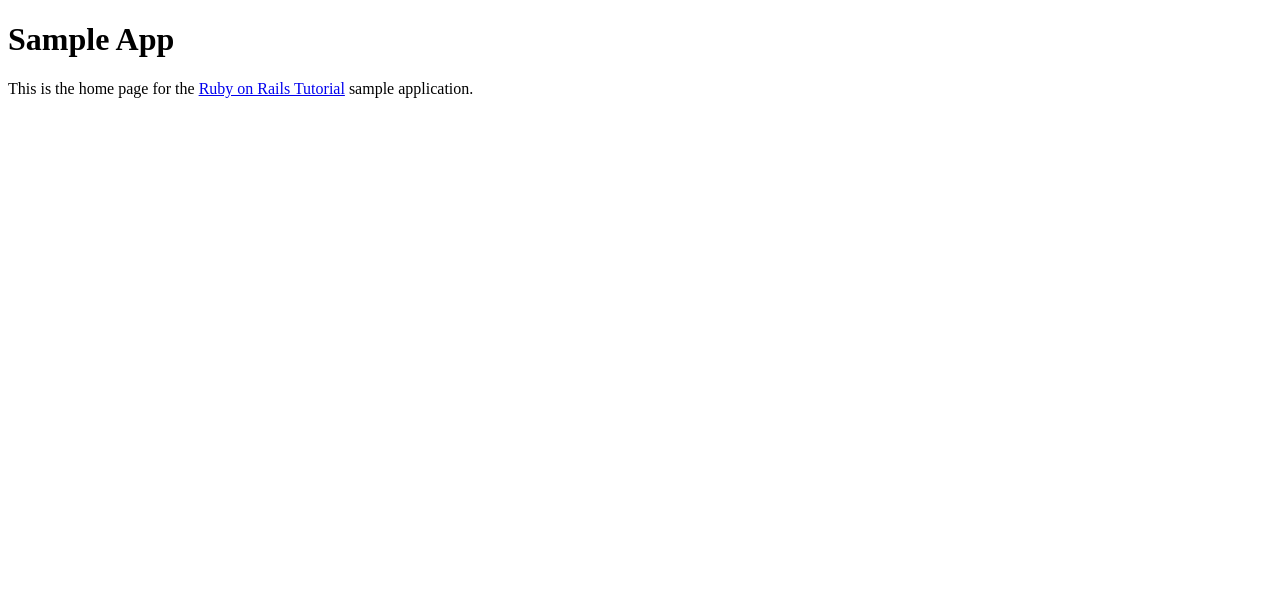
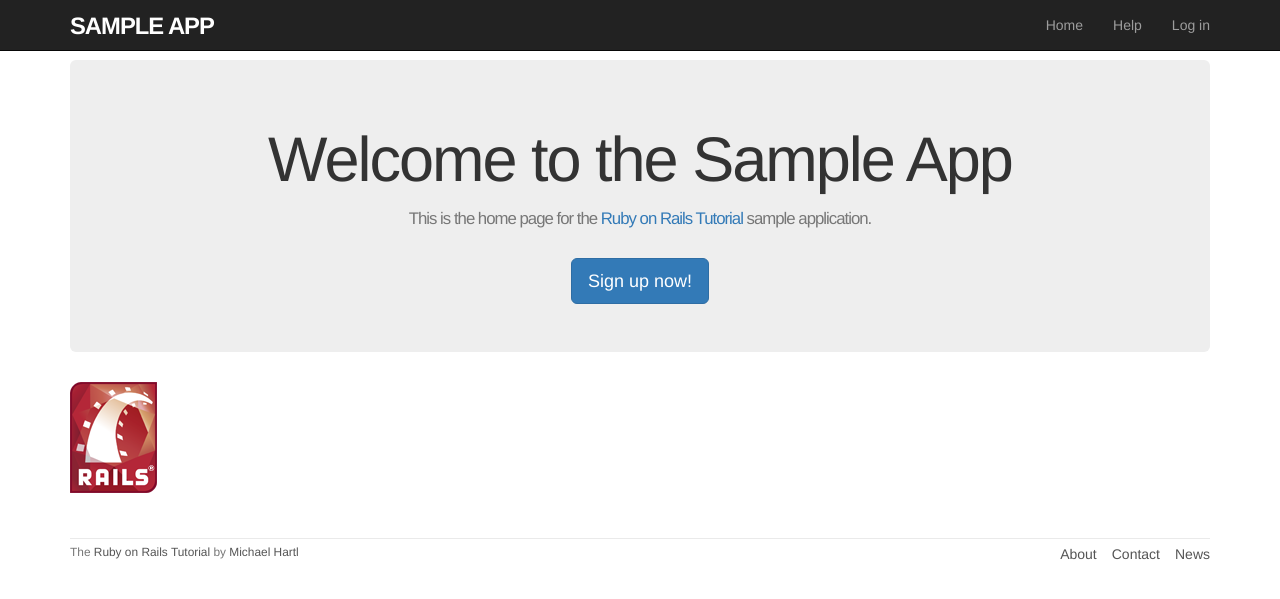
Before and after one commit to SaitoNabetani/sample_app_rails, a Rails app: page / in a window 1280 px wide. Shown: the top 599 px of the page. Run offline with Rails 7, Linux system fonts and the light colour scheme; style sheets or scripts are compiled from the project's sources; some libraries are stand-ins or nearby versions.

Commit message:
5.1 done

```diff
--- /dev/null
+++ b/app/assets/stylesheets/custom.scss
@@ -0,0 +1,100 @@
+@import "bootstrap-sprockets";
+@import "bootstrap";
+
+/* universal */
+
+body {
+  padding-top: 60px;
+}
+
+section {
+  overflow: auto;
+}
+
+textarea {
+  resize: vertical;
+}
+
+.center {
+  text-align: center;
+}
+
+.center h1 {
+  margin-bottom: 10px;
+}
+
+/* typography */
+
+h1, h2, h3, h4, h5, h6 {
+  line-height: 1;
+}
+
+h1 {
+  font-size: 3em;
+  letter-spacing: -2px;
+  margin-bottom: 30px;
+  text-align: center;
+}
+
+h2 {
+  font-size: 1.2em;
+  letter-spacing: -1px;
+  margin-bottom: 30px;
+  text-align: center;
+  font-weight: normal;
+  color: #777;
+}
+
+p {
+  font-size: 1.1em;
+  line-height: 1.7em;
+}
+
+/* header */
+
+#logo {
+  float: left;
+  margin-right: 10px;
+  font-size: 1.7em;
+  color: #fff;
+  text-transform: uppercase;
+  letter-spacing: -1px;
+  padding-top: 9px;
+  font-weight: bold;
+}
+
+#logo:hover {
+  color: #fff;
+  text-decoration: none;
+}
+
+/* footer */
+
+footer {
+  margin-top: 45px;
+  padding-top: 5px;
+  border-top: 1px solid #eaeaea;
+  color: #777;
+}
+
+footer a {
+  color: #555;
+}
+
+footer a:hover {
+  color: #222;
+}
+
+footer small {
+  float: left;
+}
+
+footer ul {
+  float: right;
+  list-style: none;
+}
+
+footer ul li {
+  float: left;
+  margin-left: 15px;
+}
--- /dev/null
+++ b/app/views/layouts/_footer.html.erb
@@ -0,0 +1,13 @@
+<footer class="footer">
+  <small>
+    The <a href="https://railstutorial.jp/">Ruby on Rails Tutorial</a>
+    by <a href="http://www.michaelhartl.com/">Michael Hartl</a>
+  </small>
+  <nav>
+    <ul>
+      <li><%= link_to "About",   '#' %></li>
+      <li><%= link_to "Contact", '#' %></li>
+      <li><a href="http://news.railstutorial.org/">News</a></li>
+    </ul>
+  </nav>
+</footer>
--- /dev/null
+++ b/app/views/layouts/_header.html.erb
@@ -0,0 +1,12 @@
+<header class="navbar navbar-fixed-top navbar-inverse">
+  <div class="container">
+    <%= link_to "sample app", '#', id: "logo" %>
+    <nav>
+      <ul class="nav navbar-nav navbar-right">
+        <li><%= link_to "Home",   '#' %></li>
+        <li><%= link_to "Help",   '#' %></li>
+        <li><%= link_to "Log in", '#' %></li>
+      </ul>
+    </nav>
+  </div>
+</header>
--- /dev/null
+++ b/app/views/layouts/_shim.html.erb
@@ -0,0 +1,4 @@
+<!--[if lt IE 9]>
+  <script src="//cdnjs.cloudflare.com/ajax/libs/html5shiv/r29/html5.min.js">
+  </script>
+<![endif]-->
--- a/app/views/layouts/application.html.erb
+++ b/app/views/layouts/application.html.erb
@@ -7,8 +7,13 @@
                                'data-turbolinks-track': 'reload' %>
     <%= javascript_include_tag 'application',
                                'data-turbolinks-track': 'reload' %>
+    <%= render 'layouts/shim' %>
   </head>
   <body>
-    <%= yield %>
+    <%= render 'layouts/header' %>
+    <div class="container">
+      <%= yield %>
+      <%= render 'layouts/footer' %>
+    </div>
   </body>
 </html>
--- a/app/views/static_pages/home.html.erb
+++ b/app/views/static_pages/home.html.erb
@@ -1,6 +1,14 @@
-<h1>Sample App</h1>
-<p>
-  This is the home page for the
-  <a href="https://railstutorial.jp/">Ruby on Rails Tutorial</a>
-  sample application.
-</p>
+<div class="center jumbotron">
+  <h1>Welcome to the Sample App</h1>
+
+  <h2>
+    This is the home page for the
+    <a href="https://railstutorial.jp/">Ruby on Rails Tutorial</a>
+    sample application.
+  </h2>
+
+  <%= link_to "Sign up now!", '#', class: "btn btn-lg btn-primary" %>
+</div>
+
+<%= link_to image_tag("rails.png", alt: "Rails logo"),
+            'http://rubyonrails.org/' %>
```
Also changed, not shown: Gemfile, Gemfile.lock, app/assets/images/rails.png (added).
